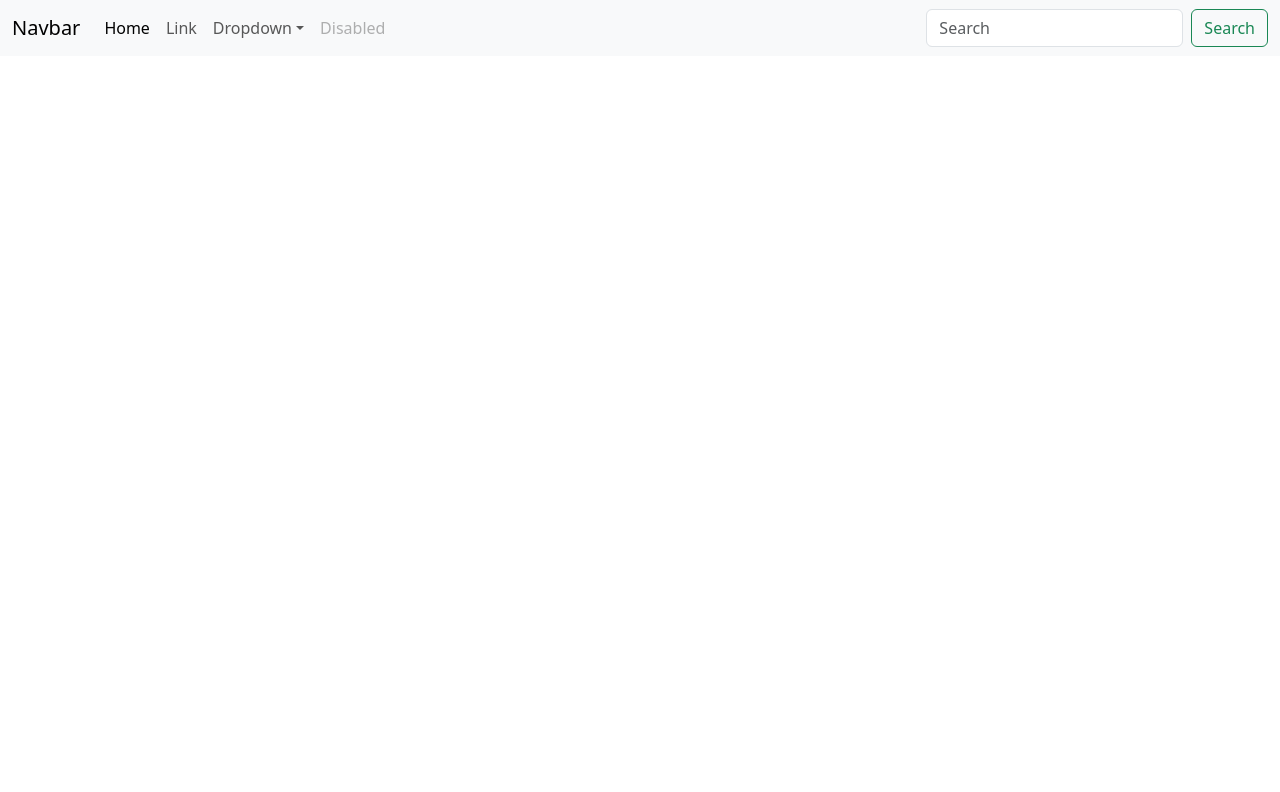
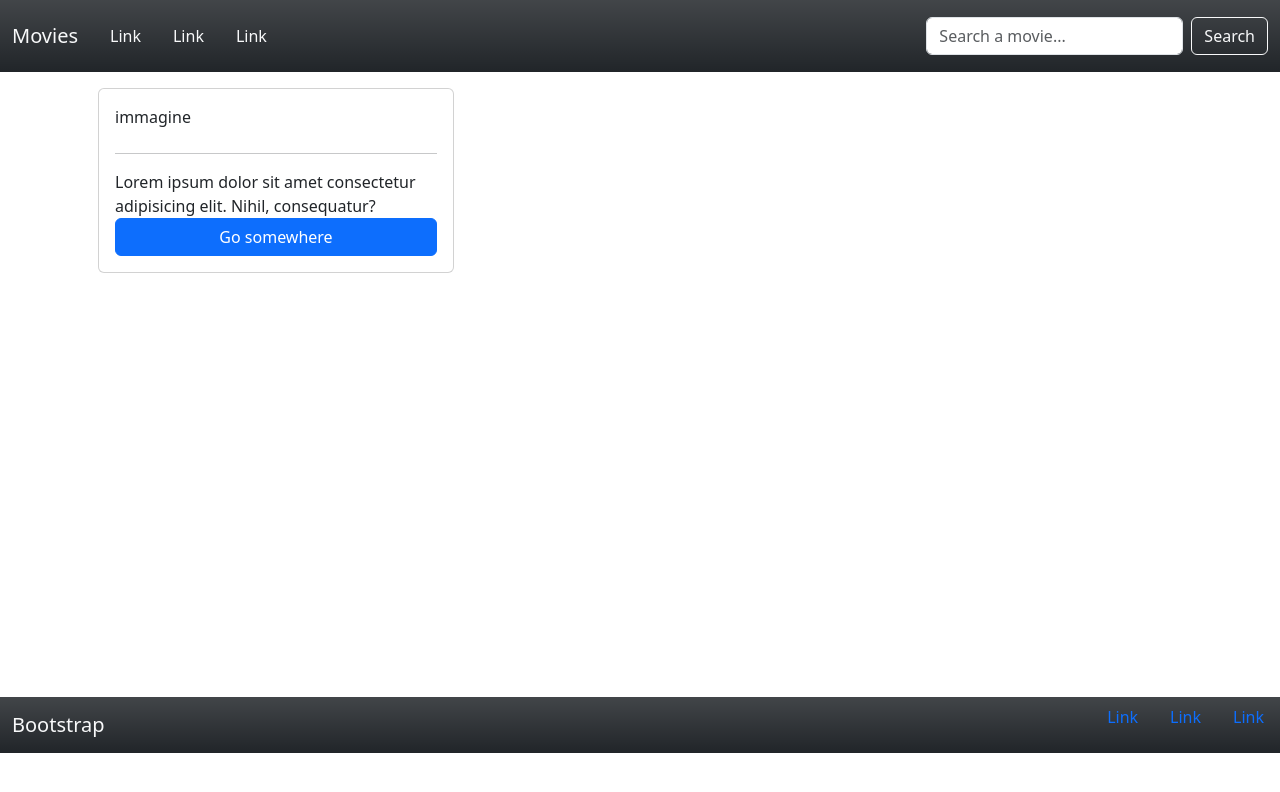
Before and after one commit to veronicacrisafi/webapp-react, a React (Vite) app: page / in a window 1280 px wide. Shown: the top 792 px of the page. Built offline with nearby package versions, Linux system fonts and the light colour scheme.

Commit message:
add commit

```diff
--- a/components/AppBody.jsx
+++ b/components/AppBody.jsx
@@ -0,0 +1,27 @@
+
+export default function AppBody() {
+
+
+    return (
+        <>
+            <div className="container" style={{ height: 625 }}>
+                <div className="row">
+                    <div className="col-4 m-3">
+                        <div className="card p-3">
+                            <div className="card-title">immagine</div>
+                            <hr />
+                            <div className="card-text">Lorem ipsum dolor sit amet consectetur adipisicing elit. Nihil, consequatur?</div>
+                            <a href="#" class="btn btn-primary">Go somewhere</a>
+                        </div>
+
+                    </div>
+
+                </div>
+
+
+            </div>
+
+
+        </>
+    )
+}
--- a/components/AppFooter.jsx
+++ b/components/AppFooter.jsx
@@ -1 +1,37 @@
 //qui scriveremo il markup per il footer
+export default function AppFooter() {
+
+    return (
+        <>
+
+            <div className="d-flex bg-dark bg-gradient justify-content-between">
+                <nav className="navbar">
+                    <div className="container-fluid">
+                        <a className="navbar-brand text-light" href="#">
+                            Bootstrap
+                        </a>
+                    </div>
+                </nav>
+
+                <ul className="nav nav-pills nav-fill">
+                    <li className="nav-item">
+                        <a className="nav-link" href="#">Link</a>
+                    </li>
+                    <li className="nav-item">
+                        <a className="nav-link" href="#">Link</a>
+                    </li>
+                    <li className="nav-item">
+                        <a className="nav-link" href="#">Link</a>
+                    </li>
+
+                </ul>
+            </div>
+
+
+
+
+
+        </>
+
+    )
+}
--- a/components/AppHeader.jsx
+++ b/components/AppHeader.jsx
@@ -6,38 +6,29 @@ export default function AppHeader() {
     return (
         <>
 
-            <nav className="navbar navbar-expand-lg bg-body-tertiary">
+            <nav className="navbar navbar-expand-lg bg-dark bg-gradient ">
                 <div className="container-fluid">
-                    <a className="navbar-brand" href="#">Navbar</a>
+                    <a className="navbar-brand text-light" href="#">Movies</a>
                     <button className="navbar-toggler" type="button" data-bs-toggle="collapse" data-bs-target="#navbarSupportedContent" aria-controls="navbarSupportedContent" aria-expanded="false" aria-label="Toggle navigation">
                         <span className="navbar-toggler-icon"></span>
                     </button>
                     <div className="collapse navbar-collapse" id="navbarSupportedContent">
                         <ul className="navbar-nav me-auto mb-2 mb-lg-0">
-                            <li className="nav-item">
-                                <a className="nav-link active" aria-current="page" href="#">Home</a>
+
+                            <li className="nav-link">
+                                <a className="nav-link text-light" href="#">Link</a>
                             </li>
-                            <li className="nav-item">
-                                <a className="nav-link" href="#">Link</a>
+                            <li className="nav-link">
+                                <a className="nav-link text-light" href="#">Link</a>
                             </li>
-                            <li className="nav-item dropdown">
-                                <a className="nav-link dropdown-toggle" href="#" role="button" data-bs-toggle="dropdown" aria-expanded="false">
-                                    Dropdown
-                                </a>
-                                <ul className="dropdown-menu">
-                                    <li><a className="dropdown-item" href="#">Action</a></li>
-                                    <li><a className="dropdown-item" href="#">Another action</a></li>
-                                    <li> className="dropdown-divider"</li>
-                                    <li><a className="dropdown-item" href="#">Something else here</a></li>
-                                </ul>
+                            <li className="nav-link">
+                                <a className="nav-link text-light" href="#">Link</a>
                             </li>
-                            <li className="nav-item">
-                                <a className="nav-link disabled" aria-disabled="true">Disabled</a>
-                            </li>
+
                         </ul>
                         <form className="d-flex" role="search">
-                            <input className="form-control me-2" type="search" placeholder="Search" aria-label="Search" />
-                            <button className="btn btn-outline-success" type="submit">Search</button>
+                            <input className="form-control me-2" type="search" placeholder="Search a movie..." aria-label="Search" />
+                            <button className="btn btn-outline-light" type="submit">Search</button>
                         </form>
                     </div>
                 </div>
--- a/components/MoviesCard.jsx
+++ b/components/MoviesCard.jsx
@@ -1 +1,4 @@
-//qui scriveremo il markup per il main
+//qui scriveremo il markup per le card
+//qui useremo useEffect + chiamata axios tutta la logica delle card
+//fa un get su /movies
+//le renderemo linkabili con Link per accedere alla pagina del singolo film
--- a/layout/LayoutOutlet.jsx
+++ b/layout/LayoutOutlet.jsx
@@ -1,2 +1,23 @@
 //qui metteremo il nostro outltet per mantenere header e footer uguali anche se passiamo ad un'altra pagini, cambierà solo il main
 //dovremmo esportarlo e impostarlo nell'app.jsx come contenitore di tutti i componenti (per passarli a cascata alle Route)
+import { Outlet } from "react-router-dom";
+import AppHeader from "../components/AppHeader";
+import AppBody from "../components/AppBody"
+import AppFooter from "../components/AppFooter"
+
+
+
+export default function LayoutOutlet() {
+
+    return (
+        <>
+            <AppHeader />
+            <AppBody>
+                {Outlet}
+            </AppBody>
+            <AppFooter />
+        </>
+
+    )
+
+}
--- a/pages/AllMovies.jsx
+++ /dev/null
@@ -1,3 +0,0 @@
-//qui useremo useEffect + chiamata axios tutta la logica delle card
-//fa un get su /movies
-//le renderemo linkabili con Link per accedere alla pagina del singolo film
--- /dev/null
+++ b/pages/MoviesList.jsx
@@ -0,0 +1,12 @@
+import MoviesCard from "../components/MoviesCard"
+
+
+export default function MovieList() {
+
+    return (
+        <>
+
+        </>
+
+    )
+}
--- a/src/App.jsx
+++ b/src/App.jsx
@@ -1,13 +1,30 @@
 
 import axios from 'axios';
-import { Router } from 'react-router-dom';
-import AppHeader from '../components/AppHeader';
+import { BrowserRouter, Routes, Route } from 'react-router-dom';
+import HomePage from '../pages/HomePage';
+import LayoutOutlet from '../layout/LayoutOutlet';
+import MovieList from '../pages/MoviesList';
+import MovieDetails from '../pages/MovieDetails'
+
 
 function App() {
 
   return (
     <>
-      <AppHeader />
+      <BrowserRouter>
+
+        <Routes>
+          <Route element={<LayoutOutlet />}>
+
+            <Route path='/' element={<HomePage />}></Route>
+            <Route path='/movies' element={<MovieList />}></Route>
+            <Route path='/movies/:id' element={<MovieDetails />}></Route>
+
+          </Route>
+        </Routes>
+
+
+      </BrowserRouter>
     </>
   )
 }
```
Also changed, not shown: pages/ErrorPage.jsx (+8 -0 lines), pages/HomePage.jsx (+8 -0 lines), pages/MovieDetails.jsx (renamed from pages/SingleMovies.jsx).
